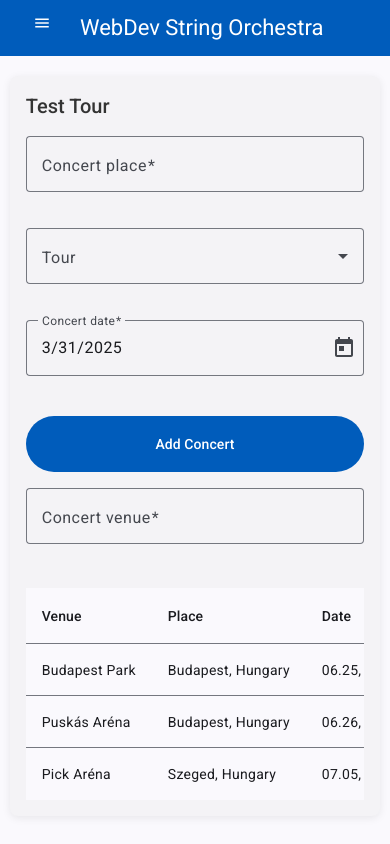
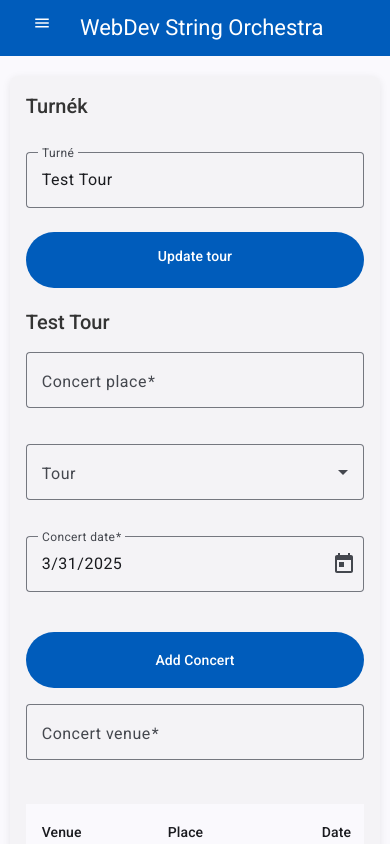
Before and after one commit to galj03/webkert-honlap, an Angular app: page /tour in a window 390 px wide. Built offline with nearby package versions, Linux system fonts and the light colour scheme.

Commit message:
Add ngModel

```diff
--- a/src/app/pages/home/home.component.html
+++ b/src/app/pages/home/home.component.html
@@ -6,10 +6,11 @@
         <p>This is some base introduction text. Lorem ipsum could be used for this but I won't use that.</p>
     </div>
     <div class="container">
-        <h2>TODO</h2>
+        <h2>TODOs (for 2. milestone)</h2>
         <p>Create unique design</p>
-        <p>Attribute directives</p>
-        <p>Responsive design</p>
+        <p>Add admin page</p>
+        <p>etc.</p>
+        <p>Egyseges magyar/angol szoveg mindenhol</p>
     </div>
 
     <mat-card class="main-card">
--- a/src/app/pages/home/home.component.scss
+++ b/src/app/pages/home/home.component.scss
@@ -143,9 +143,7 @@ p {
     flex-direction: row;
     justify-content: space-between;
     justify-self: center;
-    //align-items: center;
 
-    // padding: 16px 16px 0 16px;
     padding: 16px;
     max-height: fit-content;
     max-width: 100%;
--- a/src/app/pages/tour/tour.component.html
+++ b/src/app/pages/tour/tour.component.html
@@ -1,13 +1,31 @@
 <main class="flexbox">
     <mat-card class="main-card">
         <mat-card-header>
-        <mat-card-title>{{ title }}</mat-card-title>
+        <mat-card-title>Turnék</mat-card-title>
         </mat-card-header>
 
         <mat-card-content>
-            <!-- TODO: autocomplete current Tour
-            TODO: refresh button -->
+            <div class="tour-selection">
+                <!-- TODO: fix css -->
+                <mat-form-field appearance="outline" class="input">
+                    <mat-label>Turné</mat-label>
+                    <input #input
+                            type="text"
+                            placeholder="Válassza ki a turnét"
+                            matInput
+                            [(ngModel)]="selectedTour"
+                            [matAutocomplete]="auto">
+                    <mat-autocomplete #auto="matAutocomplete">
+                        @for (option of tourNames; track option) {
+                        <mat-option [value]="option">{{option}}</mat-option>
+                        }
+                    </mat-autocomplete>
+                </mat-form-field>
 
+                <button mat-flat-button color="primary" (click)="refreshTour()" class="update-button">Update tour</button>
+            </div>
+
+        <mat-card-title>{{ title }}</mat-card-title>
         <form [formGroup]="concertForm" (ngSubmit)="addConcert()" class="form">
             <div class="form-row">
             <mat-form-field appearance="outline" class="input">
--- a/src/app/pages/tour/tour.component.scss
+++ b/src/app/pages/tour/tour.component.scss
@@ -24,6 +24,19 @@ p {
     font-size: 20px;
     margin-bottom: 40px;
 }
+
+// BEGIN tour select
+.tour-selection {
+  min-width: 150px;
+  max-width: 500px;
+  width: 100%;
+  margin-top: 16px;
+}
+
+.example-full-width {
+  width: 100%;
+}
+// END tour select
 
 .clickbutton {
     background-color: $buttonColor;
@@ -85,7 +98,7 @@ p {
     width: 100%;
   }
 
-  .add-button {
+  .add-button, .update-button {
     margin-top: 4px;
     height: 56px;
   }
@@ -145,9 +158,13 @@ p {
       width: 100%;
     }
 
-    .add-button {
+    .add-button, .update-button {
       width: 100%;
       margin: 10px, 0;
+    }
+
+    .update-button{
+      padding-bottom: 8px;
     }
 
     .table {
@@ -170,9 +187,13 @@ p {
       padding: 8px 4px;
     }
 
-    .add-button {
+    .add-button, .update-button {
       width: 100%;
       margin: 10px, 0;
+    }
+
+    .update-button{
+      margin-bottom: 20px;
     }
 
     .priority-chip {
--- a/src/app/pages/tour/tour.component.ts
+++ b/src/app/pages/tour/tour.component.ts
@@ -1,11 +1,12 @@
 import { CommonModule } from '@angular/common';
 import { Component, OnInit } from '@angular/core';
-import { FormBuilder, FormGroup, ReactiveFormsModule, Validators } from '@angular/forms';
+import { FormBuilder, FormGroup, FormsModule, ReactiveFormsModule, Validators } from '@angular/forms';
 import { MatCardModule } from '@angular/material/card';
 import { MatInputModule } from '@angular/material/input';
 import { MatSelectModule } from '@angular/material/select';
 import { MatButtonModule } from '@angular/material/button';
 import { MatCheckboxModule } from '@angular/material/checkbox';
+import {MatAutocompleteModule} from '@angular/material/autocomplete';
 import { MatTableModule } from '@angular/material/table';
 import { MatDatepickerModule } from '@angular/material/datepicker';
 import { MatNativeDateModule } from '@angular/material/core';
@@ -21,11 +22,13 @@ import { MatIconModule } from '@angular/material/icon';
     CommonModule,
     ReactiveFormsModule,
     ConcertDateFormatterPipe,
+    FormsModule,
     MatCardModule,
     MatInputModule,
     MatSelectModule,
     MatButtonModule,
     MatCheckboxModule,
+    MatAutocompleteModule,
     MatTableModule,
     MatIconModule,
     MatDatepickerModule,
@@ -38,6 +41,10 @@ export class TourComponent implements OnInit{
   concertForm!: FormGroup;
   concerts: Concert[] = [];
   isLoading = false;
+
+  //TODO: load these from service later
+  selectedTour: string = "Test Tour";
+  tourNames: string[] = ["Test Tour"];
   currentTour: Tour = {
       id: 1,
       title: "Test Tour",
@@ -75,6 +82,13 @@ export class TourComponent implements OnInit{
     // });
   }
 
+  refreshTour(): void{
+    //TODO: connect with service (and firebase, later)
+    // this.tourService.updateCurrentTour(this.selectedTour);
+    // this.currentTour = this.tourService.getCurrentTour();
+    console.log("Selected tour: ", this.selectedTour);
+  }
+
   addConcert(): void {
     if (this.concertForm.valid) {
       this.isLoading = true;
```
Also changed, not shown: 1 other file (tests, documents, lock files or other folders).
